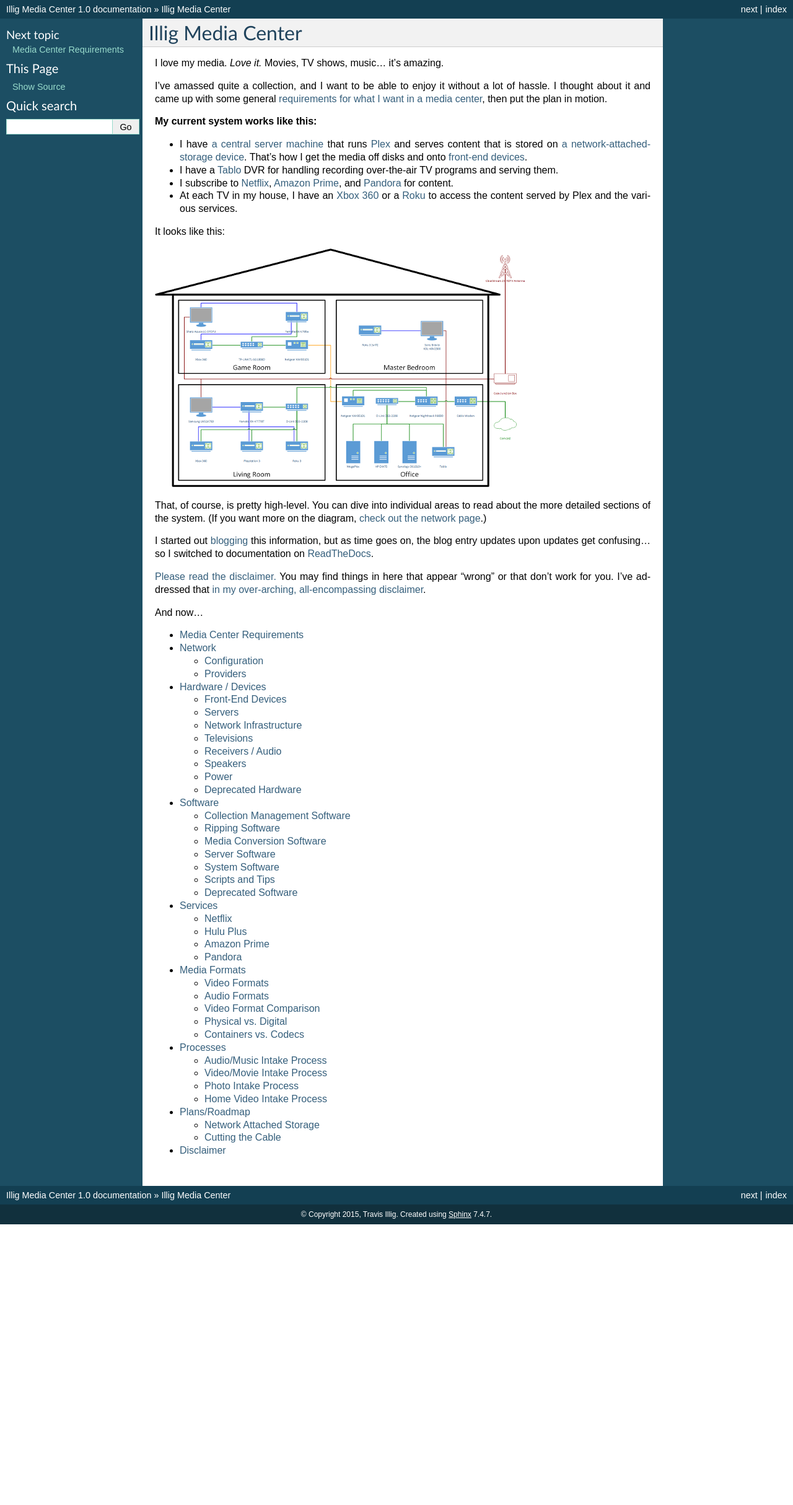
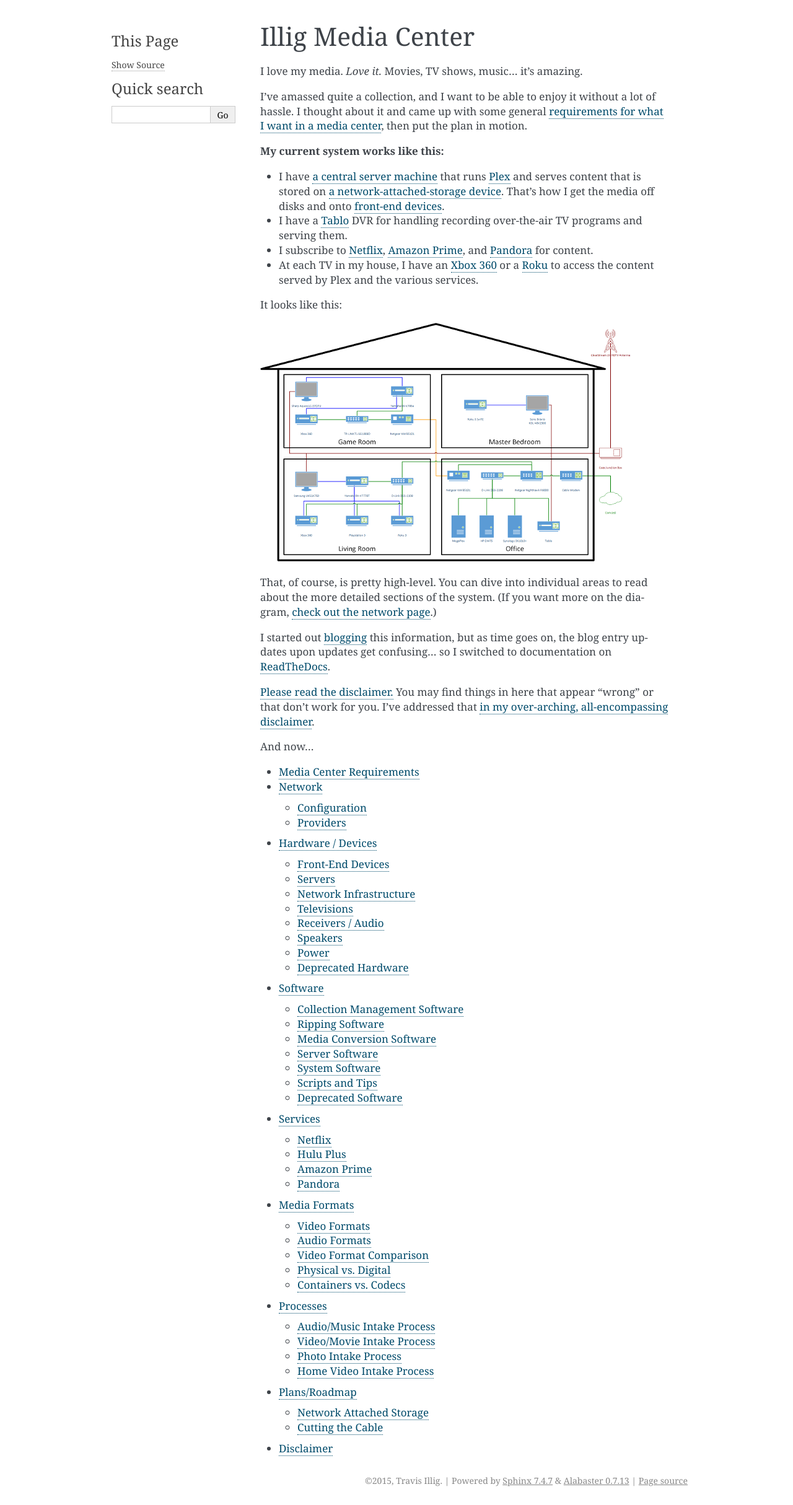
Before and after one commit to tillig/mediacenter, a Sphinx documentation site: the page built from docs/index.rst, in a window 1280 px wide. Shown: the whole page at 62% size. Built offline with Sphinx 7.4.7, drawn with Linux system fonts in a browser that asks for light colours; before the commit the page ends 1976 px from its top, so only the background shows below that; some of the changed lines change nothing that is shown.

Commit message:
Updated tooling to latest Sphinx.

```diff
--- a/docs/conf.py
+++ b/docs/conf.py
@@ -33,7 +33,9 @@
 # Add any paths that contain templates here, relative to this directory.
 templates_path = ['_templates']
 
-# The suffix of source filenames.
+# The suffix(es) of source filenames.
+# You can specify multiple suffix as a list of string:
+# source_suffix = ['.rst', '.md']
 source_suffix = '.rst'
 
 # The encoding of source files.
@@ -45,15 +47,16 @@
 # General information about the project.
 project = u'Illig Media Center'
 copyright = u'2015, Travis Illig'
+author = u'Travis Illig'
 
 # The version info for the project you're documenting, acts as replacement for
 # |version| and |release|, also used in various other places throughout the
 # built documents.
 #
 # The short X.Y version.
-version = '1.0'
+version = u'1.0'
 # The full version, including alpha/beta/rc tags.
-release = '1.0'
+release = u'1.0'
 
 # The language for content autogenerated by Sphinx. Refer to documentation
 # for a list of supported languages.
@@ -67,7 +70,8 @@
 
 # List of patterns, relative to source directory, that match files and
 # directories to ignore when looking for source files.
-exclude_patterns = ['_build']
+# This patterns also effect to html_static_path and html_extra_path
+exclude_patterns = ['_build', 'Thumbs.db', '.DS_Store']
 
 # The reST default role (used for this markup: `text`) to use for all
 # documents.
@@ -93,12 +97,15 @@
 # If true, keep warnings as "system message" paragraphs in the built documents.
 #keep_warnings = False
 
+# If true, `todo` and `todoList` produce output, else they produce nothing.
+todo_include_todos = False
+
 
 # -- Options for HTML output ----------------------------------------------
 
 # The theme to use for HTML and HTML Help pages.  See the documentation for
 # a list of builtin themes.
-html_theme = 'default'
+html_theme = 'alabaster'
 
 # Theme options are theme-specific and customize the look and feel of a theme
 # further.  For a list of options available for each theme, see the
@@ -108,8 +115,8 @@
 # Add any paths that contain custom themes here, relative to this directory.
 #html_theme_path = []
 
-# The name for this set of Sphinx documents.  If None, it defaults to
-# "<project> v<release> documentation".
+# The name for this set of Sphinx documents.
+# "<project> v<release> documentation" by default.
 #html_title = None
 
 # A shorter title for the navigation bar.  Default is the same as html_title.
@@ -119,8 +126,8 @@
 # of the sidebar.
 #html_logo = None
 
-# The name of an image file (within the static path) to use as favicon of the
-# docs.  This file should be a Windows icon file (.ico) being 16x16 or 32x32
+# The name of an image file (relative to this directory) to use as a favicon of
+# the docs.  This file should be a Windows icon file (.ico) being 16x16 or 32x32
 # pixels large.
 #html_favicon = None
 
@@ -134,9 +141,10 @@
 # directly to the root of the documentation.
 #html_extra_path = []
 
-# If not '', a 'Last updated on:' timestamp is inserted at every page bottom,
-# using the given strftime format.
-#html_last_updated_fmt = '%b %d, %Y'
+# If not None, a 'Last updated on:' timestamp is inserted at every page
+# bottom, using the given strftime format.
+# The empty string is equivalent to '%b %d, %Y'.
+#html_last_updated_fmt = None
 
 # If true, SmartyPants will be used to convert quotes and dashes to
 # typographically correct entities.
@@ -175,9 +183,23 @@
 # This is the file name suffix for HTML files (e.g. ".xhtml").
 #html_file_suffix = None
 
+# Language to be used for generating the HTML full-text search index.
+# Sphinx supports the following languages:
+#   'da', 'de', 'en', 'es', 'fi', 'fr', 'hu', 'it', 'ja'
+#   'nl', 'no', 'pt', 'ro', 'ru', 'sv', 'tr', 'zh'
+#html_search_language = 'en'
+
+# A dictionary with options for the search language support, empty by default.
+# 'ja' uses this config value.
+# 'zh' user can custom change `jieba` dictionary path.
+#html_search_options = {'type': 'default'}
+
+# The name of a javascript file (relative to the configuration directory) that
+# implements a search results scorer. If empty, the default will be used.
+#html_search_scorer = 'scorer.js'
+
 # Output file base name for HTML help builder.
 htmlhelp_basename = 'IlligMediaCenterdoc'
-
 
 # -- Options for LaTeX output ---------------------------------------------
 
@@ -190,13 +212,16 @@
 
 # Additional stuff for the LaTeX preamble.
 #'preamble': '',
+
+# Latex figure (float) alignment
+#'figure_align': 'htbp',
 }
 
 # Grouping the document tree into LaTeX files. List of tuples
 # (source start file, target name, title,
 #  author, documentclass [howto, manual, or own class]).
 latex_documents = [
-  ('index', 'IlligMediaCenter.tex', u'Illig Media Center Documentation',
+  (master_doc, 'IlligMediaCenter.tex', u'Illig Media Center Documentation',
    u'Travis Illig', 'manual'),
 ]
 
@@ -226,8 +251,8 @@
 # One entry per manual page. List of tuples
 # (source start file, name, description, authors, manual section).
 man_pages = [
-    ('index', 'illigmediacenter', u'Illig Media Center Documentation',
-     [u'Travis Illig'], 1)
+    (master_doc, 'illigmediacenter', u'Illig Media Center Documentation',
+     [author], 1)
 ]
 
 # If true, show URL addresses after external links.
@@ -240,9 +265,9 @@
 # (source start file, target name, title, author,
 #  dir menu entry, description, category)
 texinfo_documents = [
-  ('index', 'IlligMediaCenter', u'Illig Media Center Documentation',
-   u'Travis Illig', 'IlligMediaCenter', 'One line description of project.',
-   'Miscellaneous'),
+    (master_doc, 'IlligMediaCenter', u'Illig Media Center Documentation',
+     author, 'IlligMediaCenter', 'One line description of project.',
+     'Miscellaneous'),
 ]
 
 # Documents to append as an appendix to all manuals.
```
Also changed, not shown: 2 other files.
